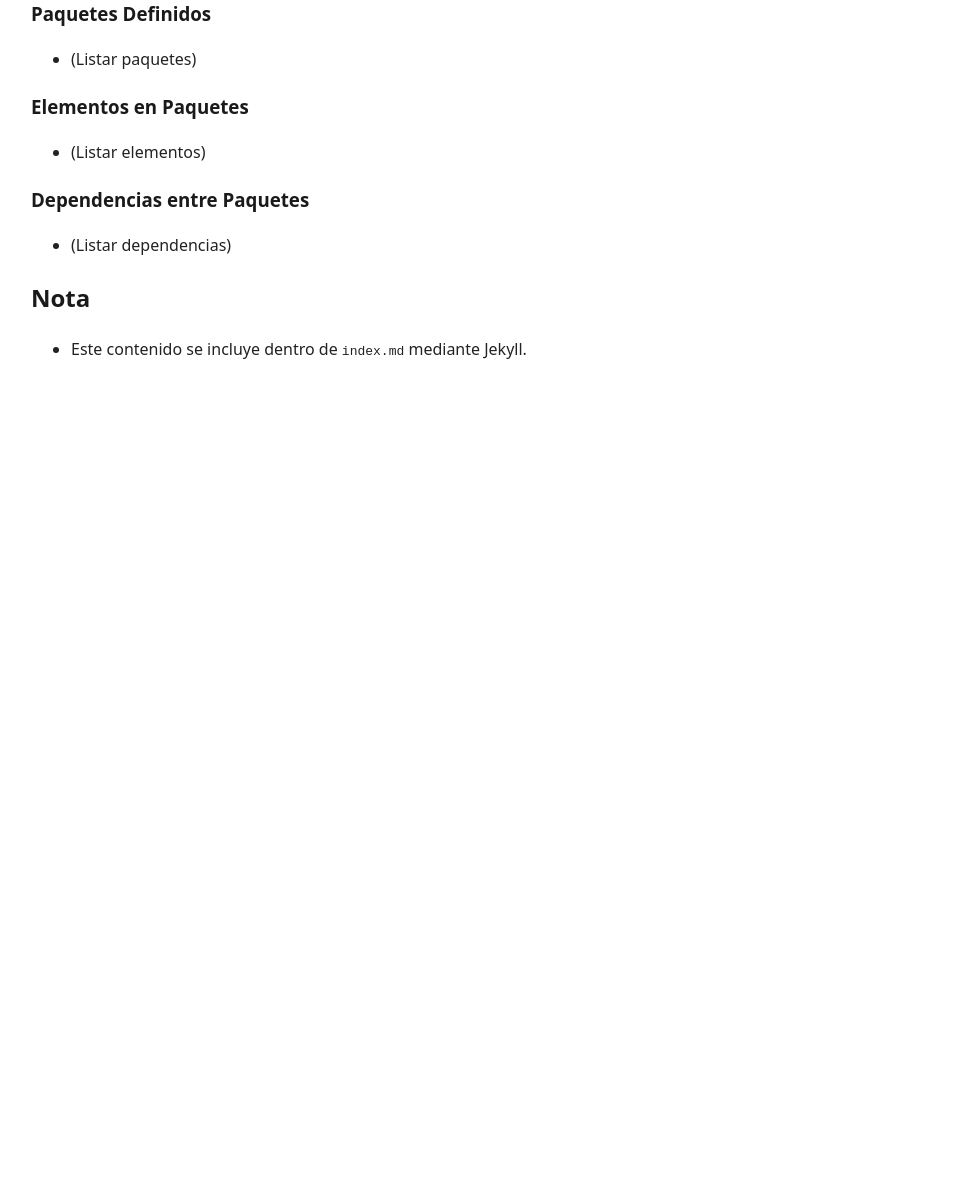
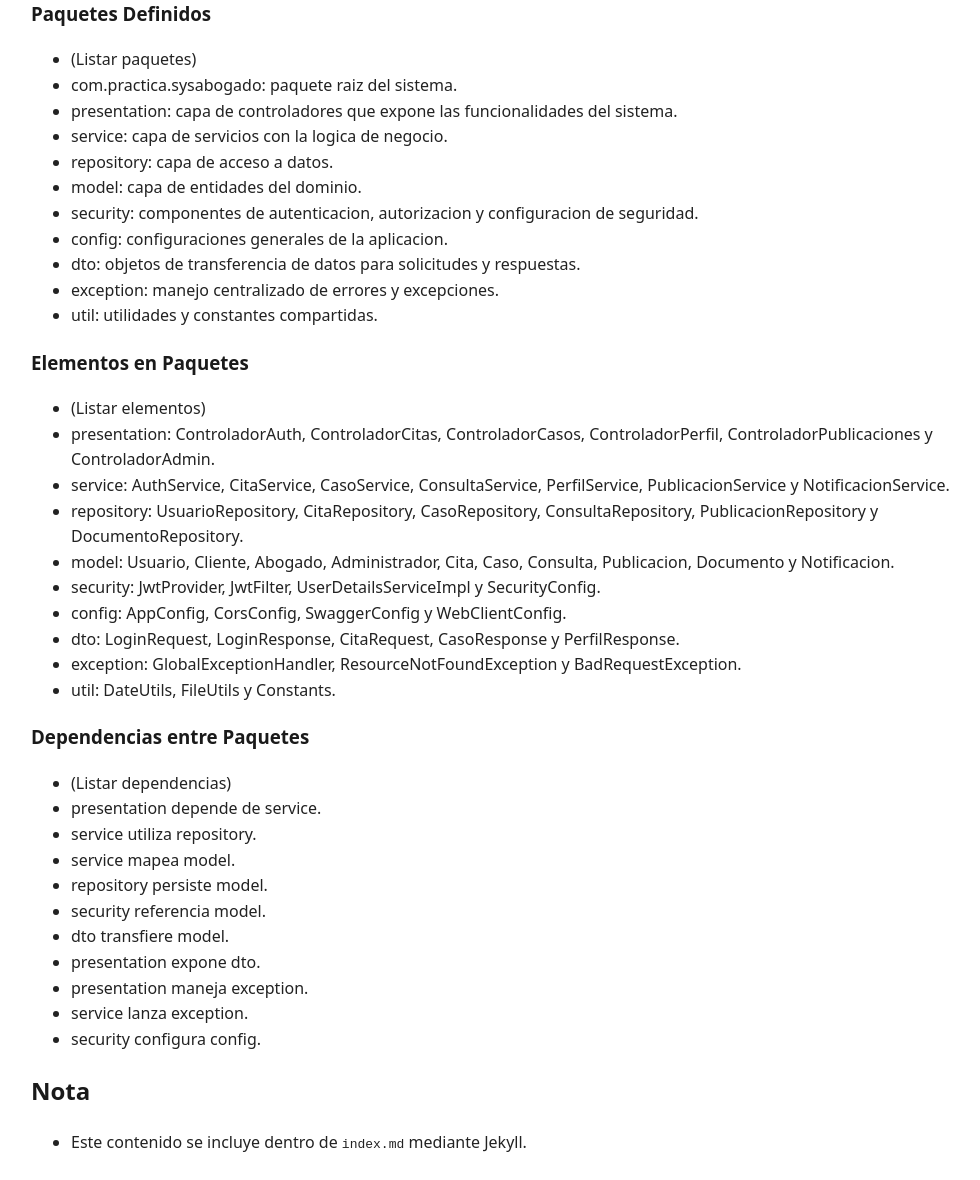
Before and after one commit to hrems-dev/SYS-Abogado-Doc, a Jekyll site: the page built from 2-MODELO_UML/estructural/5-paquetes/main.md, in a window 1280 px wide. Shown: the part 640-1820 px from the top of the page, without its empty margins (149-1129 px from the left). Built offline with Jekyll 4.4.1, drawn with Linux system fonts in a browser that asks for light colours; our own code applies the rules of GitHub Pages for plain Markdown files; before the commit the page ends 1027 px from its top, so only the background shows below that.

Commit message:
agregando mas informacion a paquetes

```diff
--- a/2-MODELO_UML/estructural/5-paquetes/main.md
+++ b/2-MODELO_UML/estructural/5-paquetes/main.md
@@ -9,14 +9,43 @@ En esta sección se documentan los diagramas de paquetes que muestran la organiz
 ### Paquetes Definidos
 
 - (Listar paquetes)
+- com.practica.sysabogado: paquete raiz del sistema.
+- presentation: capa de controladores que expone las funcionalidades del sistema.
+- service: capa de servicios con la logica de negocio.
+- repository: capa de acceso a datos.
+- model: capa de entidades del dominio.
+- security: componentes de autenticacion, autorizacion y configuracion de seguridad.
+- config: configuraciones generales de la aplicacion.
+- dto: objetos de transferencia de datos para solicitudes y respuestas.
+- exception: manejo centralizado de errores y excepciones.
+- util: utilidades y constantes compartidas.
 
 ### Elementos en Paquetes
 
 - (Listar elementos)
+- presentation: ControladorAuth, ControladorCitas, ControladorCasos, ControladorPerfil, ControladorPublicaciones y ControladorAdmin.
+- service: AuthService, CitaService, CasoService, ConsultaService, PerfilService, PublicacionService y NotificacionService.
+- repository: UsuarioRepository, CitaRepository, CasoRepository, ConsultaRepository, PublicacionRepository y DocumentoRepository.
+- model: Usuario, Cliente, Abogado, Administrador, Cita, Caso, Consulta, Publicacion, Documento y Notificacion.
+- security: JwtProvider, JwtFilter, UserDetailsServiceImpl y SecurityConfig.
+- config: AppConfig, CorsConfig, SwaggerConfig y WebClientConfig.
+- dto: LoginRequest, LoginResponse, CitaRequest, CasoResponse y PerfilResponse.
+- exception: GlobalExceptionHandler, ResourceNotFoundException y BadRequestException.
+- util: DateUtils, FileUtils y Constants.
 
 ### Dependencias entre Paquetes
 
 - (Listar dependencias)
+- presentation depende de service.
+- service utiliza repository.
+- service mapea model.
+- repository persiste model.
+- security referencia model.
+- dto transfiere model.
+- presentation expone dto.
+- presentation maneja exception.
+- service lanza exception.
+- security configura config.
 
 ## Nota
 
```
